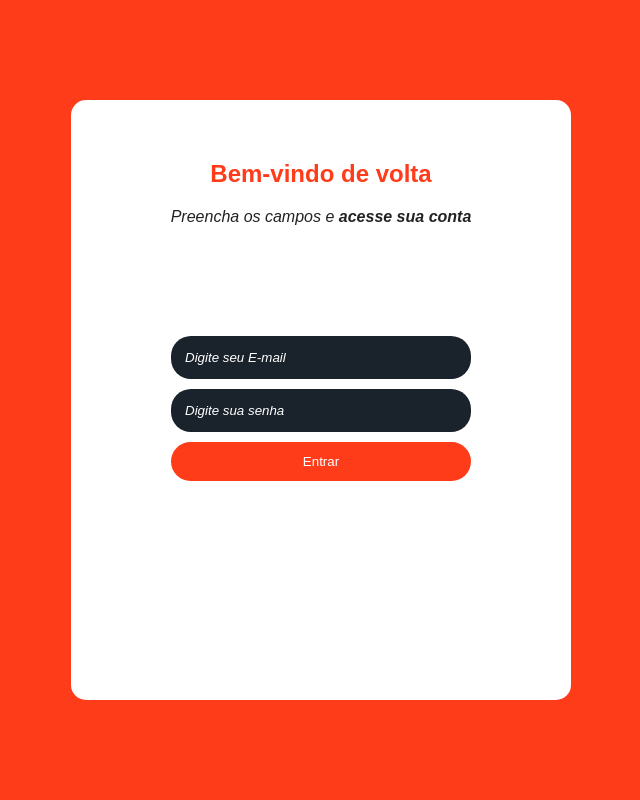
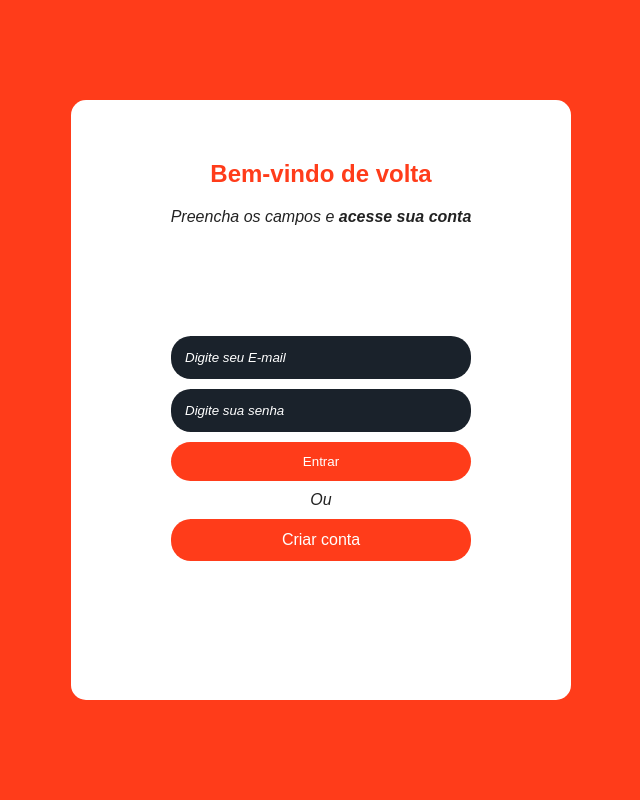
Before and after one commit to arthurrodriguessdev/site-promocoes, a Django app: page /usuarios/login in a window 1280 px wide. Shown: the whole page, without its empty margins (319-959 px from the left). Run offline with Django 5.2, Linux system fonts and the light colour scheme.

Commit message:
finalizando html e css de cadastro.html

```diff
--- a/static/css/usuarios/style.css
+++ b/static/css/usuarios/style.css
@@ -15,7 +15,7 @@
     height: 100vh;
 }
 
-
+/* div do formulário propriamente dito */
 .container-form {
     background-color: rgb(255, 255, 255);
     padding: 40px;
@@ -27,6 +27,7 @@
     height: 600px;
 }
 
+/* disposição dos elementos que estão dentro do forms, ex: inputs, botões */
 .container-form form{
     display: flex;
     flex-direction: column;
@@ -35,6 +36,7 @@
     align-items: center;
 }
 
+/* título dentro do forms */
 .container-form h2{
     text-align: center;
     color: rgb(255, 60, 26);
@@ -42,6 +44,7 @@
     margin-top: 20px;
 }
 
+/* parágrafo adicional abaixo do titulo */
 .container-form p{
     text-align: center;
     color: rgb(34, 34, 34);
@@ -50,10 +53,12 @@
 
 }
 
+/* span do parágrafo */
 .paragrafo-detalhe{
     font-weight: 800;
 }
 
+/* estilização dos campos de entrada */
 .container-form input{
     padding: 14px;
     border-radius: 20px;
@@ -64,11 +69,13 @@
     align-items: center;
 }
 
+/* estilização dos placeholders dentro dos campos de entradas */
 .container-form input::placeholder{
     color: #fff;
     font-style: italic;
 }
 
+/* estilização do botão de entrar */
 .container-form button{
     width: 300px;
     padding: 12px;
@@ -79,8 +86,33 @@
     transition: all 0.3s ease;
 }
 
+/* hover do botão */
 .container-form button:hover{
     background: #fff;
     color: rgb(255, 60, 26);
     cursor: pointer;
+    font-weight: bold;
 }
+
+.botao-criar-conta {
+    display: flex;
+    justify-content: center;
+    align-items: center;
+    text-decoration: none;
+    font-style: normal;
+    width: 300px;
+    padding: 12px;
+    border-radius: 20px;
+    border: none;
+    background: rgb(255, 60, 26);
+    color: #fff;
+    transition: all 0.3s ease;
+
+}
+
+.botao-criar-conta:hover{
+    background: #fff;
+    color: rgb(255, 60, 26);
+    cursor: pointer;
+    font-weight: bold;
+}
--- a/templates/usuarios/login.html
+++ b/templates/usuarios/login.html
@@ -5,18 +5,22 @@
     <meta charset="UTF-8">
     <meta name="viewport" content="width=device-width, initial-scale=1.0">
     <link rel="stylesheet" href="{% static 'css/usuarios/style.css' %}">
-    <title>Página de Login</title>
+    <title>{% block title %}Página de Login{% endblock %}</title>
 </head>
 <body>
     <div class="container">
         <div class="container-form">
-            <h2>Bem-vindo de volta</h2>
-            <p>Preencha os campos e <span class="paragrafo-detalhe">acesse sua conta</span></p>
-            <form action="POST">
+            {% block heading %}<h2>Bem-vindo de volta</h2>{% endblock %}
+            {% block subtext %}<p>Preencha os campos e <span class="paragrafo-detalhe">acesse sua conta</span></p>{% endblock %}
+            {% block form %}
+            <form>
                 <input type="email" id="email" name="email" placeholder="Digite seu E-mail">
                 <input type="password" id="senha" name="senha" placeholder="Digite sua senha">
                 <button type="submit" value="entrar">Entrar</button>
+                <p class="ou-criar-conta">Ou</p>
+                <a href="{%  url 'cadastro' %}" class="botao-criar-conta">Criar conta</a>
             </form>
+            {% endblock %}
         </div>
     </div>
 </body>
```
Also changed, not shown: templates/usuarios/cadastro.html (+17 -0 lines).
